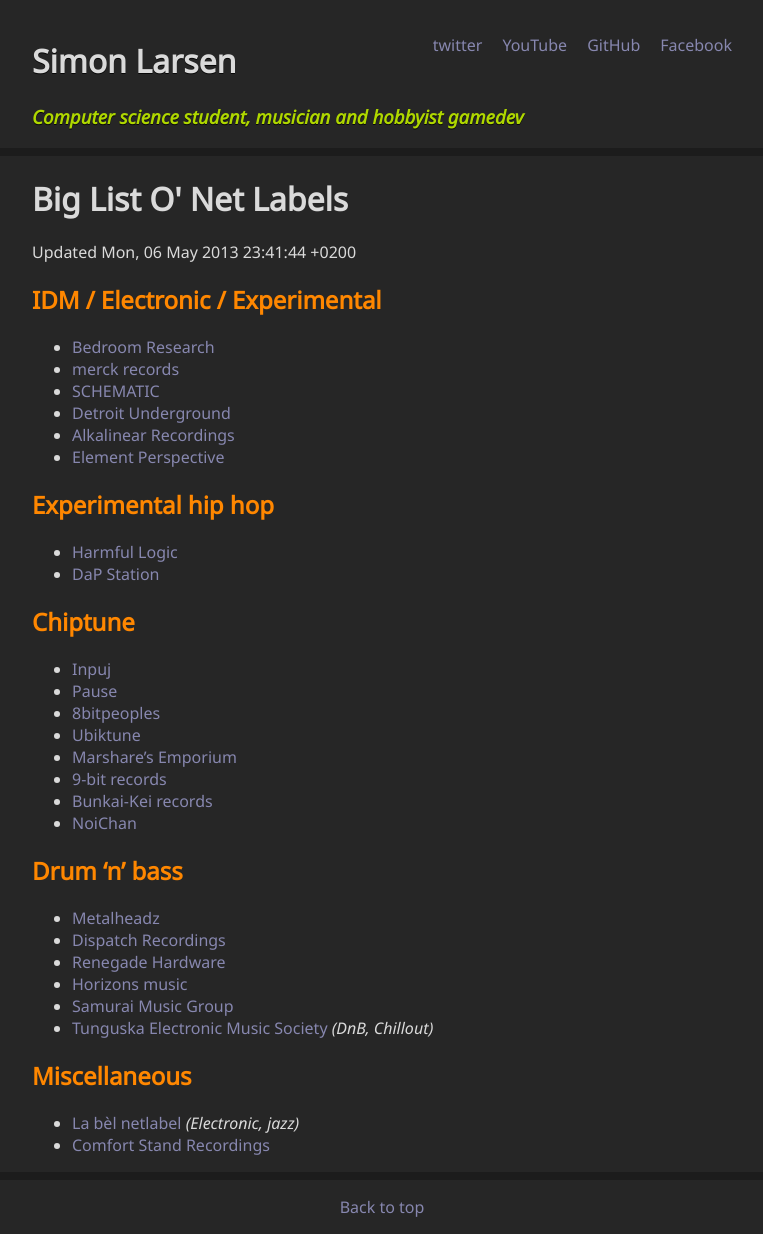
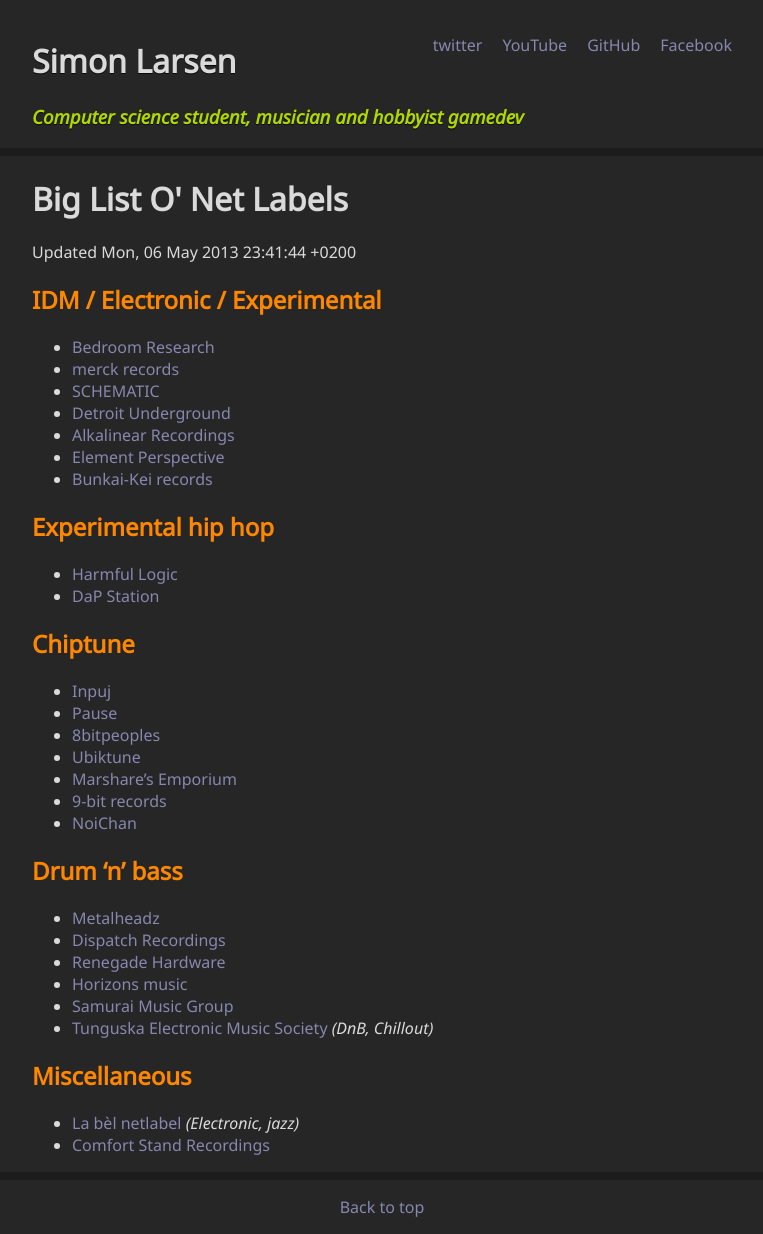
Before and after one commit to SimonLarsen/simonlarsen.github.io, a Jekyll site: the page built from netlabels/index.md, in a window 1280 px wide. Shown: the whole page, without its empty margins (258-1021 px from the left). Built offline with Jekyll 4.4.1, drawn with Linux system fonts in a browser that asks for light colours; part of the change alters nothing that is shown.

```diff
--- a/netlabels/index.md
+++ b/netlabels/index.md
@@ -12,6 +12,7 @@ Updated Mon, 06 May 2013 23:41:44 +0200
 * [Detroit Underground](http://detroitunderground.net/)
 * [Alkalinear Recordings](http://alkalinearrecordings.tumblr.com/releases)
 * [Element Perspective](http://elementperspective04.bandcamp.com)
+* [Bunkai-Kei records](http://bunkai-kei.com/release/)
 
 ## Experimental hip hop ##
 
@@ -26,7 +27,6 @@ Updated Mon, 06 May 2013 23:41:44 +0200
 * [Ubiktune](http://ubiktune.com/releases)
 * [Marshare's Emporium](http://marsharem.bandcamp.com/)
 * [9-bit records](http://9bitrecords.com/)
-* [Bunkai-Kei records](http://bunkai-kei.com/release/)
 * [NoiChan](http://www.noisechannel.org/)
 
 ## Drum 'n' bass ##
```
